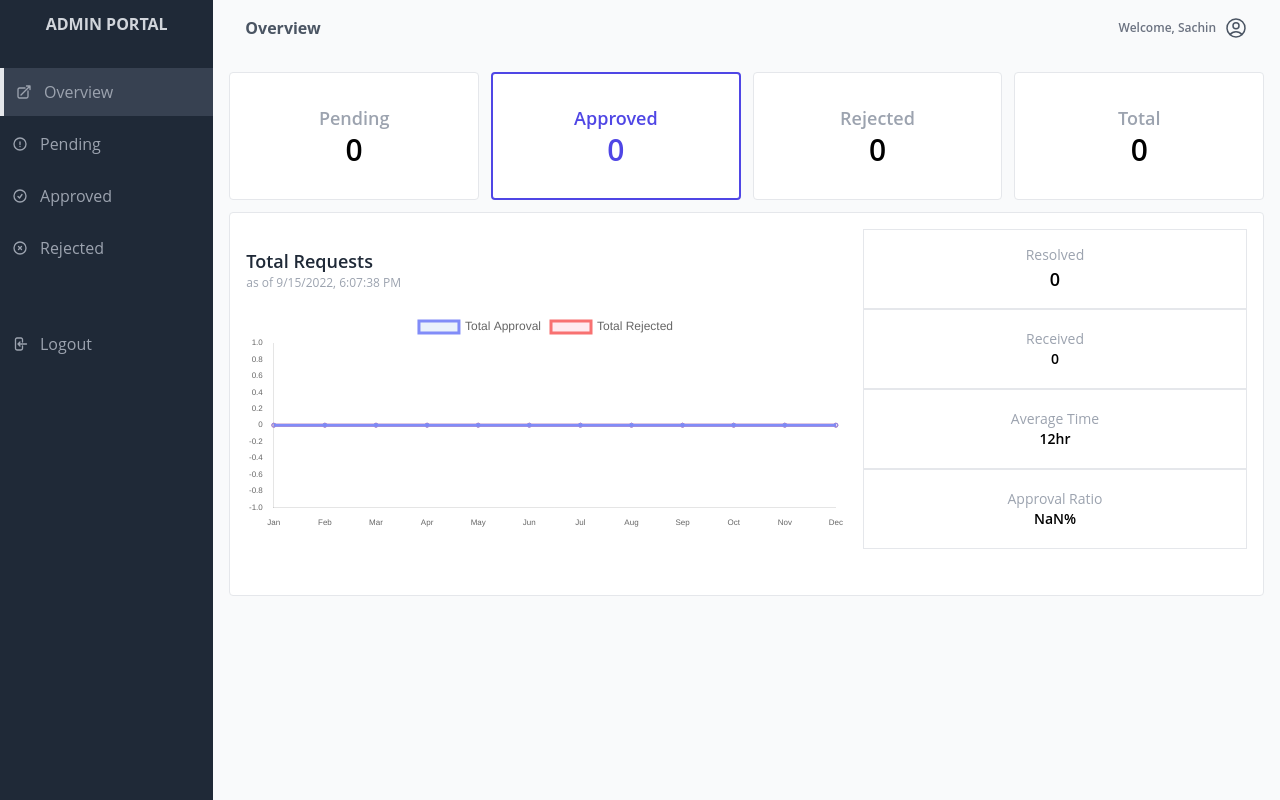
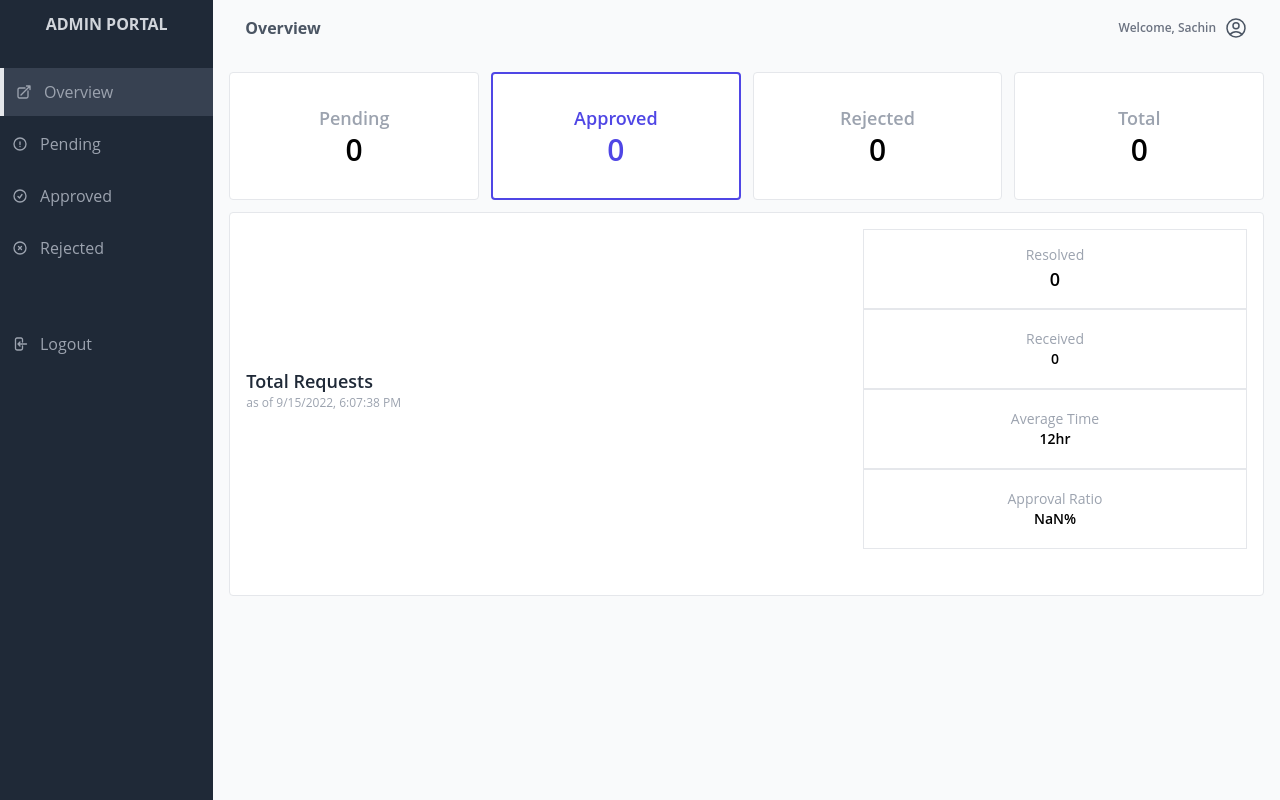
Before and after one commit to dwivedi-ritik/Gatepass-Portal, a Next.js app: page /admin/overviews in a window 1280 px wide. Built offline with nearby package versions, Linux system fonts and the light colour scheme; no server answers; the database is empty; sample sign-in values are in the browser's storage.

Commit message:
Chart bug removing from production

```diff
--- a/components/admin/AdminOverview.js
+++ b/components/admin/AdminOverview.js
@@ -1,13 +1,15 @@
 import React, { useEffect, useState } from "react";
 import AdminNav from "./AdminNav";
-import ShowChart from "./ShowChart";
+
+// Chart js is having issue in production for now i have to remove it from producton
+// import ShowChart from "./ShowChart";
 
 import Spinner from "../Spinner"
 
 export default function AdminOverview() {
     let [dashboard, setDashboard] = useState({})
 
-    let [showSpinner , setShowSpinner] = useState(true)
+    let [showSpinner, setShowSpinner] = useState(true)
     useEffect(() => {
         fetch("/api/gatepass/getPassCount")
             .then(res => res.json())
@@ -20,6 +22,7 @@ export default function AdminOverview() {
 
     return (
         <>
+            {showSpinner && <Spinner />}
             {!showSpinner &&
                 <div className="w-full bg-gray-50">
                     <div className="mx-4">
@@ -48,7 +51,9 @@ export default function AdminOverview() {
                                 <div className="mt-4 ml-4">
                                     <p className="text-lg font-semibold text-gray-800">Total Requests</p>
                                     <p className="text-xs text-gray-400">as of {new Date().toLocaleString()}</p>
-                            <ShowChart />
+
+
+                                    {/* <ShowChart /> //B */}
                                 </div>
                                 <div className="flex flex-col mt-4 mr-4">
                                     <div className="h-20 w-96 border flex flex-col items-center justify-center">
```
Lines whose indentation alone changed are shown as unchanged.
